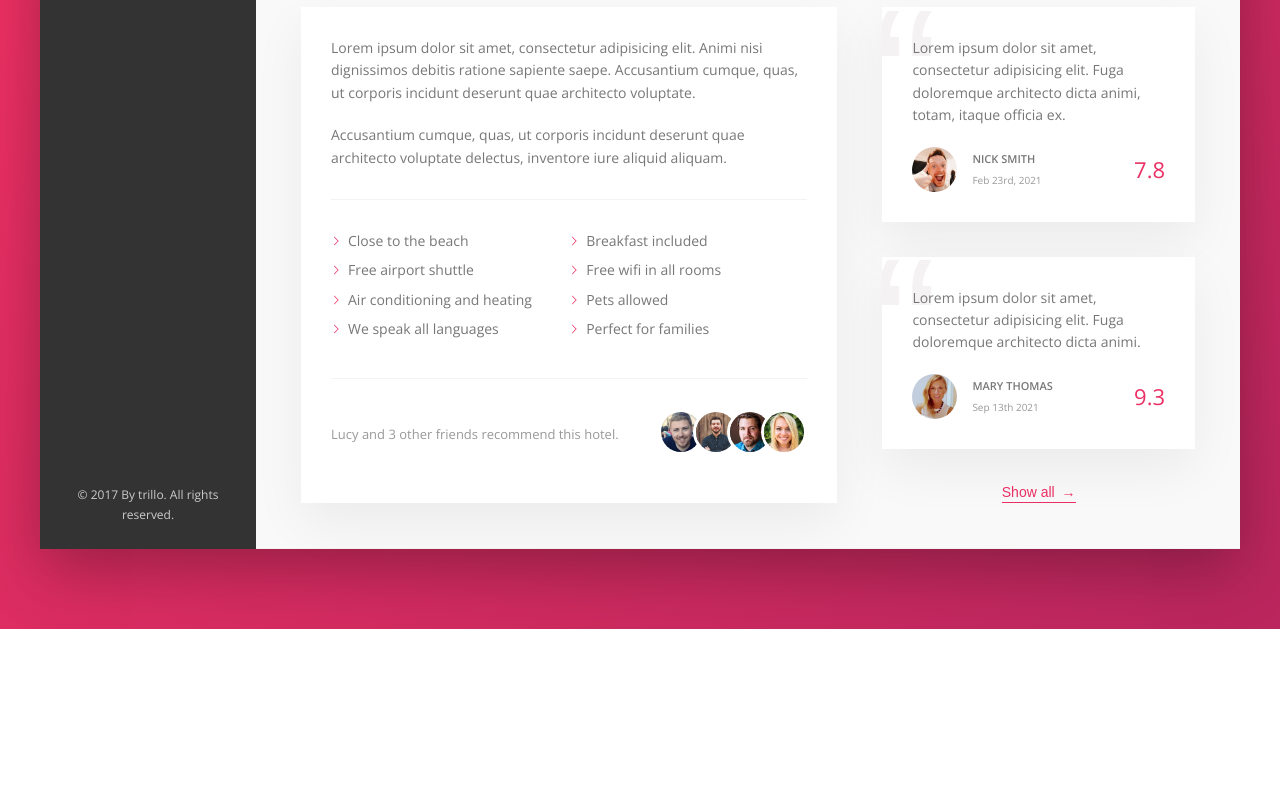
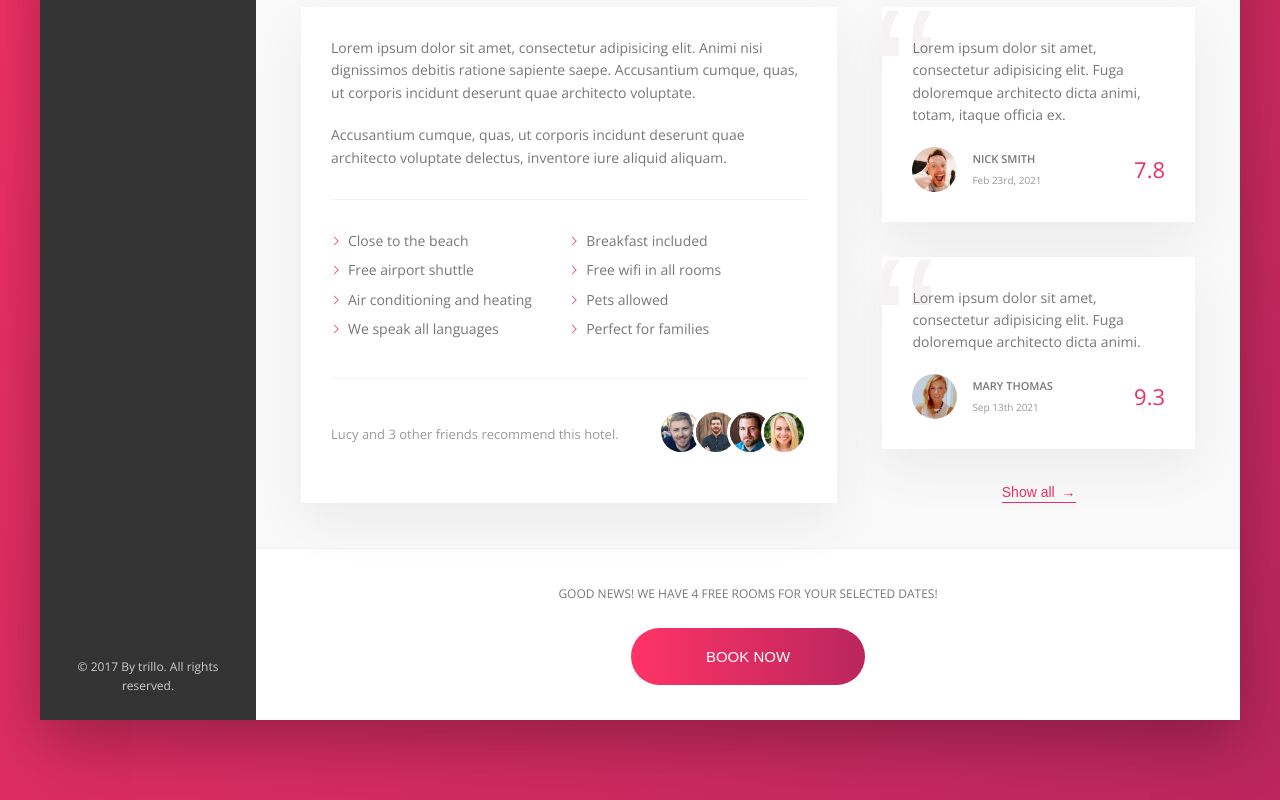
Before and after one commit to miker169/Trillo, a website: page index.html in a window 1280 px wide. Shown: the part 640-1440 px from the top of the page. Before the commit the page ends 1269 px from the top, so only its background shows below. Drawn offline with nearby package versions, Linux system fonts and the light colour scheme.

Commit message:
Added in the CTA and styled it

```diff
--- a/index.html
+++ b/index.html
@@ -200,6 +200,17 @@
                             </figure>
                             <button class="btn-inline">Show all <span>&rarr;</span></button>
                         </div>
+
+
+                    </div>
+                    <div class="cta">
+                        <h2 class="cta__book-now">
+                            Good news! We have 4 free rooms for  your selected dates!
+                        </h2>
+                        <button class="btn">
+                            <span class="btn__visible">Book now</span>
+                            <span class="btn__invisible">Only 4 rooms left!</span>
+                        </button>
                     </div>
                 </main>
             </div>
--- a/sass/_component.scss
+++ b/sass/_component.scss
@@ -459,3 +459,69 @@
 
   }
 }
+
+/////////////////////////////////////////////////
+/// CTA
+
+.cta {
+  padding: 3.5rem 0;
+  text-align: center;
+
+  &__book-now{
+    text-transform: uppercase;
+    font-size: 1.2rem;
+    font-weight: 300;
+    margin-bottom: 2.5rem;
+  }
+}
+
+/////////////////////////////////////////////////
+/// CTA
+.btn {
+  font-size: 1.5rem;
+  border: none;
+  font-weight: 300;
+  text-transform: uppercase;
+  border-radius: 100px;
+  background-image: linear-gradient(to right, var(--color-primary-light), var(--color-primary-dark));
+  color: #fff;
+  position: relative;
+  overflow: hidden;
+  cursor: pointer;
+
+  & > * {
+    display: inline-block;
+    height: 100%;
+    width: 100%;
+    transition: all .2s;
+
+  }
+
+  &__visible {
+    padding: 2rem 7.5rem;
+  }
+
+  &__invisible {
+    position: absolute;
+    padding: 2rem 0;
+    top: -100%;
+    left: 0;
+  }
+
+  &:hover {
+    background-image: linear-gradient(to right, var(--color-primary-dark), var(--color-primary-light));
+  }
+
+  &:hover &__visible {
+    transform: translateY(100%);
+  }
+
+  &:hover &__invisible {
+    top: 0;
+  }
+
+  &:focus {
+    outline: none;
+    animation: pulsate 1s infinite;
+  }
+}
```
Also changed, not shown: css/style.css.
